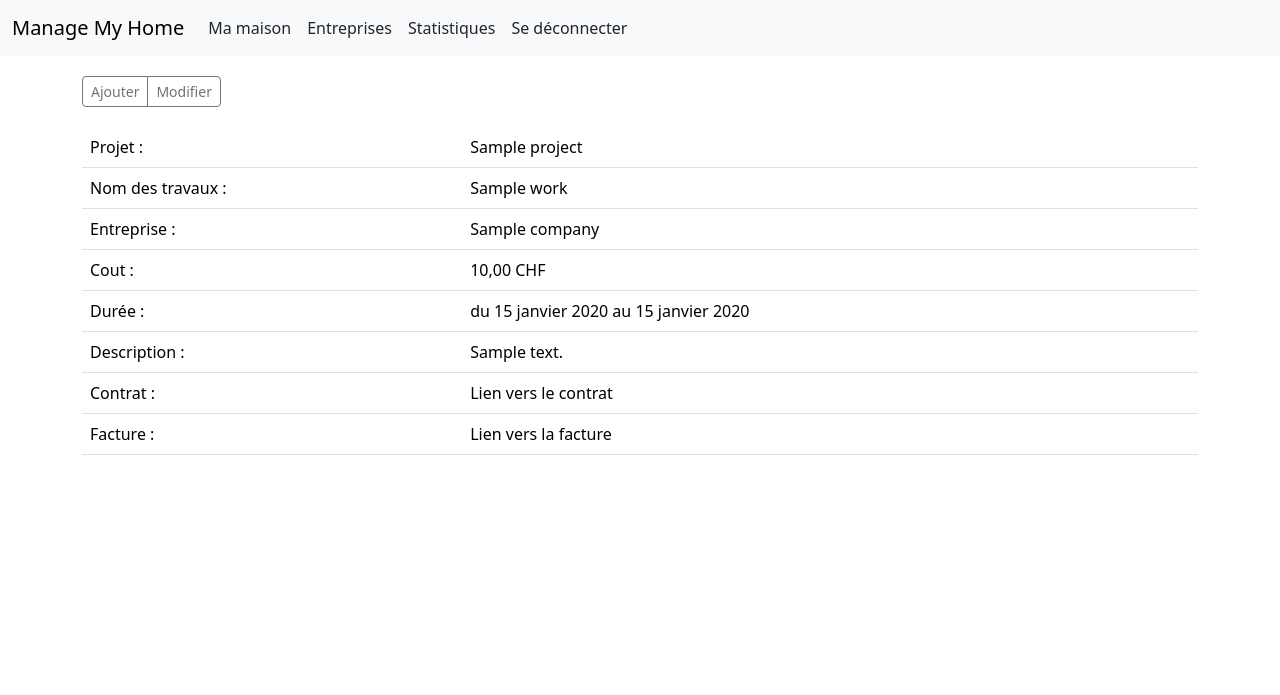
After one commit to yousayeh/TPI-ManageMyHome, a Django app: page /manageMyHome/detailWork/1 in a window 1280 px wide. The commit adds this page. Shown: the top 695 px of the page. Run offline with Django 4.2, Linux system fonts and the light colour scheme; a user stored in the database is signed in; tables that the repository leaves empty hold one stand-in row (values such as "Sample post"); some libraries are stand-ins or nearby versions.

Commit message:
#1 #3 #5  User implementation done, home page done, works page in progress
- Detail of the work
- Delete of the work

```diff
--- a/TPI_ManageMyHome/ManageMyHome/models.py
+++ b/TPI_ManageMyHome/ManageMyHome/models.py
@@ -12,6 +12,9 @@ class t_user(AbstractUser):
 class t_heaterTechnologie(models.Model):
     heaName = models.CharField(max_length=128)
 
+    def __str__(self):
+        return f"{self.heaName}"
+
 # Model for the house
 class t_house(models.Model):
     idxUser = models.ForeignKey(settings.AUTH_USER_MODEL, on_delete=models.CASCADE)
@@ -22,6 +25,9 @@ class t_house(models.Model):
     houFloor = models.IntegerField(default=0)
     houRoom = models.IntegerField(default=0)
     idxHeaterTechnologie = models.ForeignKey(t_heaterTechnologie, on_delete=models.RESTRICT)
+
+    def __str__(self):
+        return f"{self.id}"
 
 # Model for the documents
 class t_document(models.Model):
@@ -36,6 +42,10 @@ class t_picture(models.Model):
 # Model for the project
 class t_project(models.Model):
     proName = models.CharField(max_length=128)
+    idxUser = models.ForeignKey(settings.AUTH_USER_MODEL, on_delete=models.CASCADE)
+
+    def __str__(self):
+        return f"{self.proName}"
 
 # Model for the link between t_house and t_project
 class t_provide(models.Model):
@@ -53,6 +63,9 @@ class t_company(models.Model):
     comEmail = models.EmailField(max_length=128)
     comImage = models.ImageField(upload_to="company", blank=True, null=True)
 
+    def __str__(self):
+        return f"{self.comName}"
+
 # Model for the contact
 class t_contact(models.Model):
     conFirstname = models.CharField(max_length=128)
@@ -61,6 +74,9 @@ class t_contact(models.Model):
     conEmail = models.EmailField(max_length=128)
     conPhone = models.IntegerField(default=0)
     idxCompany = models.ForeignKey(t_company, on_delete=models.CASCADE)
+
+    def __str__(self):
+        return f"{self.conFirstname}"
 
 # Model for the work
 class t_work(models.Model):
@@ -73,3 +89,6 @@ class t_work(models.Model):
     worBillUrl = models.FileField(upload_to="work/bill", blank=True, null=True)
     idxCompany = models.ForeignKey(t_company, on_delete=models.CASCADE)
     idxProject = models.ForeignKey(t_project, on_delete=models.CASCADE)
+
+    def __str__(self):
+        return f"{self.worName}"
--- a/TPI_ManageMyHome/ManageMyHome/static/css/style.css
+++ b/TPI_ManageMyHome/ManageMyHome/static/css/style.css
@@ -19,3 +19,9 @@
 .baseBackgroung {
     margin: 20px 0 0 0;
 }
+
+/* Detail Work */
+
+.table {
+    margin: 20px 0 0 0;
+}
--- a/TPI_ManageMyHome/ManageMyHome/templates/base.html
+++ b/TPI_ManageMyHome/ManageMyHome/templates/base.html
@@ -13,23 +13,27 @@
     <body>
         <nav class="navbar navbar-expand-lg bg-body-tertiary bg-light">
             <div class="container-fluid">
-                <a class="navbar-brand" href="#">Manage My Home</a>
+                <a class="navbar-brand" href="{% url 'index' %}">Manage My Home</a>
                 <button class="navbar-toggler" type="button" data-bs-toggle="collapse" data-bs-target="#navbarNav" aria-controls="navbarNav" aria-expanded="false" aria-label="Toggle navigation">
                 <span class="navbar-toggler-icon"></span>
                 </button>
                 <div class="collapse navbar-collapse" id="navbarNav">
                 <ul class="navbar-nav">
                     <li class="nav-item">
-                    <a class="nav-link" href="#">Ma maison</a>
+                        <a class="nav-link" href="#">Ma maison</a>
                     </li>
                     <li class="nav-item">
-                    <a class="nav-link" href="#">Entreprises</a>
+                        <a class="nav-link" href="#">Entreprises</a>
                     </li>
                     <li class="nav-item">
-                    <a class="nav-link" href="#">Statistiques</a>
+                        <a class="nav-link" href="#">Statistiques</a>
                     </li>
                     <li class="nav-item">
-                    <a class="nav-link" href="{% url 'login' %}">Se connecter</a>
+                        {% if request.user.is_authenticated %}
+                            <a class="nav-link" href="{% url 'logout' %}">Se déconnecter</a>
+                        {% else %}
+                            <a class="nav-link" href="{% url 'login' %}">Se connecter</a>
+                        {% endif %}
                     </li>
                 </ul>
                 </div>
--- /dev/null
+++ b/TPI_ManageMyHome/ManageMyHome/templates/detailWork.html
@@ -0,0 +1,50 @@
+{% extends 'base.html' %}
+{% block content %}
+
+<div class="container">
+    <div class="btn-group">
+        <a href="#" class="btn btn-sm btn-outline-secondary">Ajouter</a>
+        <a href="#" class="btn btn-sm btn-outline-secondary">Modifier</a>
+    </div>
+
+    <table class="table">
+        <tbody>
+            <tr>
+                <td>Projet : </td>
+                <td>{{ work.idxProject }}</td>
+            </tr>
+            <tr>
+                <td>Nom des travaux :</td>
+                <td>{{ work.worName }}</td>
+            </tr>
+            <tr>
+                <td>Entreprise :</td>
+                <td>{{ work.idxCompany }}</td>
+            </tr>
+            <tr>
+                <td>Cout :</td>
+                <td>{{ work.worCost }} CHF</td>
+            </tr>
+            <tr>
+                <td>Durée :</td>
+                <td>du {{ work.worStart | date:"d F Y" }} au {{ work.worEnd | date:"d F Y" }}</td>
+            </tr>
+            <tr>
+                <td>Description :</td>
+                <td>{{ work.worDescription }}</td>
+            </tr>
+            <tr>
+                <td>Contrat :</td>
+                {% comment %} ToDo : ajouter .url pour le lien, work.worContract.url {% endcomment %}
+                <td><a href"{{ work.worContract }}">Lien vers le contrat</a></td>
+            </tr>
+            <tr>
+                <td>Facture :</td>
+                {% comment %} ToDo : ajouter .url pour le lien, work.worBillUrl.url {% endcomment %}
+                <td><a href"{{ work.worBillUrl }}">Lien vers la facture</a></td>
+            </tr>
+        </tbody>
+    </table>
+</div>
+
+{% endblock content %}
--- a/TPI_ManageMyHome/ManageMyHome/templates/loginRegister.html
+++ b/TPI_ManageMyHome/ManageMyHome/templates/loginRegister.html
@@ -24,7 +24,11 @@
     <form method="POST" class="registerForm">
         {% csrf_token %}
         <h1>S'inscrire</h1>
-        {{ form.as_div }}
+        {% comment %} {% for field in form %}
+            <label for="test" class="form-label">{{ field.label }}</label>
+            {{ field }}
+        {% endfor %} {% endcomment %}
+        {{ form.as_p }}
         <input type="submit" class="btn btn-primary" value="S'inscrire">
         <p>Vous avez déjà un compte ? <a href="{% url 'login' %}">Se connecter</a></p>
     </form>
--- a/TPI_ManageMyHome/ManageMyHome/urls.py
+++ b/TPI_ManageMyHome/ManageMyHome/urls.py
@@ -7,4 +7,6 @@ urlpatterns = [
     path('login/', views.loginUser, name = 'login'),
     path('logout/', views.logoutUser, name = 'logout'),
     path('register/', views.registerUser, name = 'register'),
+    path('detailWork/<int:workId>', views.detailWork, name='detailWork'),
+    path('deleteWork/<int:workId>', views.deleteWork, name='deleteWork'),
 ]
--- a/TPI_ManageMyHome/ManageMyHome/views.py
+++ b/TPI_ManageMyHome/ManageMyHome/views.py
@@ -5,10 +5,59 @@ from .forms import *
 from django.contrib import messages
 from ManageMyHome.models import *
 from django.http import HttpResponse
+from django.db.models import Q
 
 # Send the index and get all the works from database.
 def index(request):
-    return render(request, 'index.html', context={"works": "test"})
+    # Get the current user's id
+    user = request.user.id
+
+    if user is not None:
+        # Get the current user
+        user = request.user
+        # Get all the projects created by user
+        projects = t_project.objects.filter(idxUser=user)
+        # Get all the works for each projects created by user
+        works = t_work.objects.filter(idxProject__in=projects)
+
+        # Get all the companies
+        companies = t_company.objects.all()
+
+        # Allows the user to research a work or a company
+        if request.method == "POST":
+            searched = request.POST['search']
+            works = t_work.objects.filter(worName__contains=searched).filter(idxProject__in=projects)
+            companies = t_company.objects.filter(comName__contains=searched)
+    else :
+        # Get all the works
+        works = t_work.objects.all()
+        # Get all the companies
+        companies = t_company.objects.all()
+
+        # Allows the user to research a work or a company
+        if request.method == "POST":
+            searched = request.POST['search']
+            works = t_work.objects.filter(worName__contains=searched)
+            companies = t_company.objects.filter(comName__contains=searched)
+
+    return render(request, 'index.html', context={"works": works, "companies": companies})
+
+# Delete a work with the link
+@login_required(login_url = 'login')
+def deleteWork(request, workId):
+    work = get_object_or_404(t_work, pk=workId)
+    work.delete()
+
+    return redirect('index')
+
+#
+@login_required(login_url = 'login')
+def detailWork(request, workId):
+    # Get the selected work
+    work = get_object_or_404(t_work, pk=workId)
+
+
+    return render(request, 'detailWork.html', context={"work": work})
 
 # Login fonction for users
 def loginUser(request):
```
Also changed, not shown: TPI_ManageMyHome/ManageMyHome/templates/index.html (+35 -8 lines), TPI_ManageMyHome/ManageMyHome/migrations/0003_t_project_idxuser.py (added).
